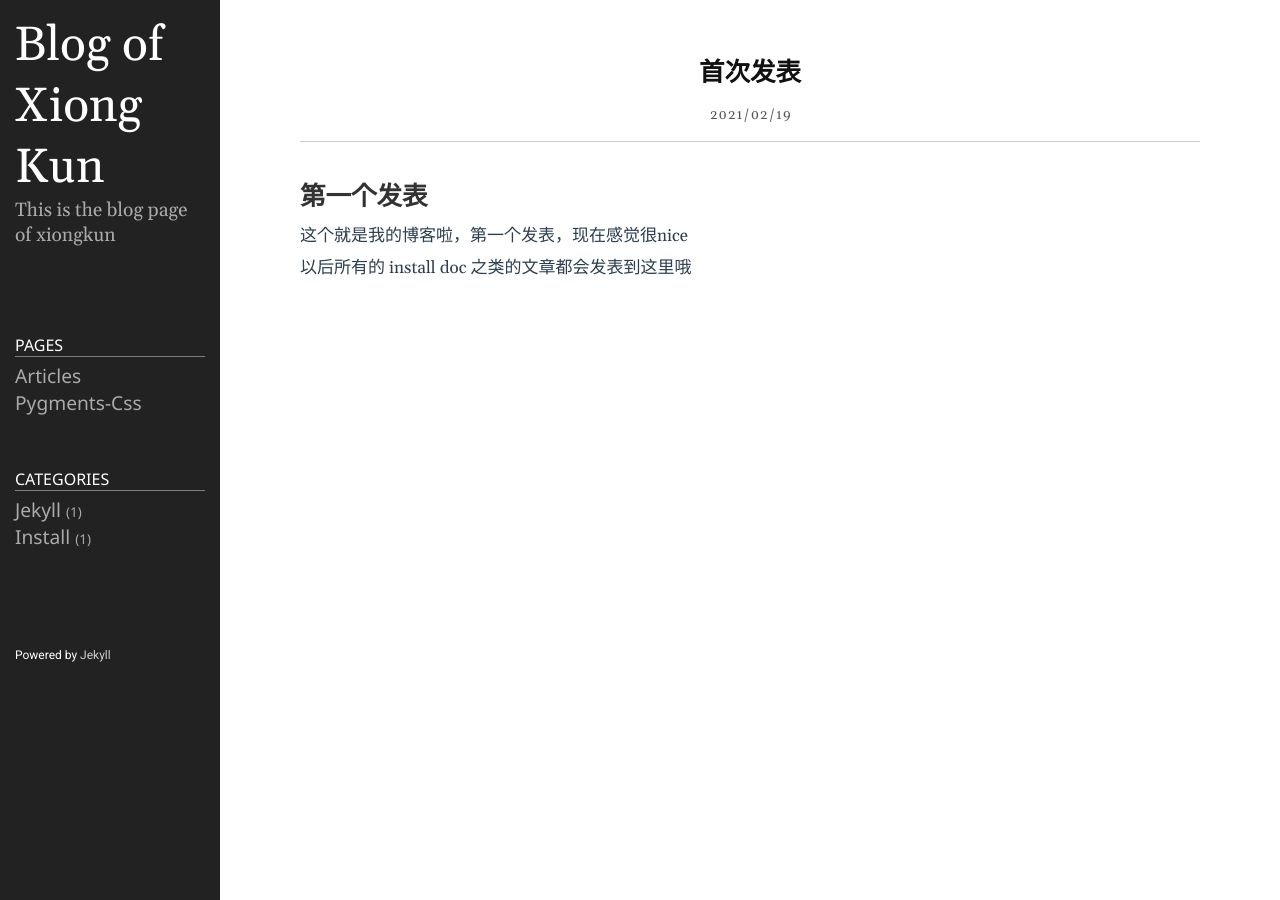
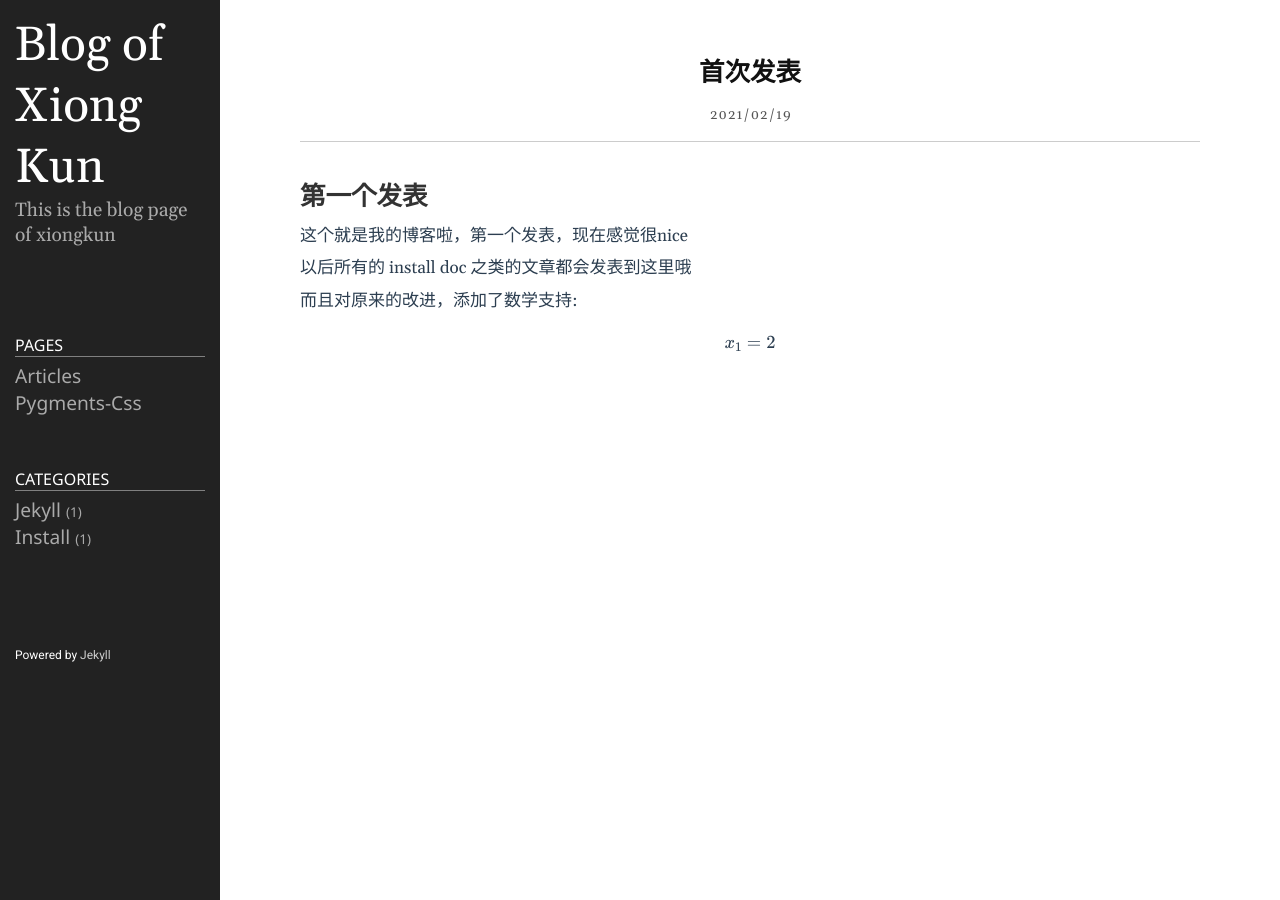
Before and after one commit to 2742195759/xkblog, a Jekyll site: the page built from _posts/2021-02-19-首次发表.markdown, in a window 1280 px wide. Built offline with Jekyll 4.4.1, drawn with Linux system fonts in a browser that asks for light colours; part of the change alters nothing that is shown.

```diff
--- a/_includes/post.html
+++ b/_includes/post.html
@@ -1,4 +1,15 @@
 <article class="post">
+    <script src="https://polyfill.io/v3/polyfill.min.js?features=es6"></script>
+    <script id="MathJax-script" async src="https://cdn.jsdelivr.net/npm/mathjax@3/es5/tex-mml-chtml.js"></script>
+    <script>
+        MathJax = {
+          tex: {
+            inlineMath: [['$', '$']],
+            processEscapes: true
+          }
+        };
+    </script>
+
 	<header class="post-header">
 		<div class="post-title">
 			{{ page.title | escape }}
--- a/_posts/2021-02-19-首次发表.markdown
+++ b/_posts/2021-02-19-首次发表.markdown
@@ -9,3 +9,7 @@ category: install
 这个就是我的博客啦，第一个发表，现在感觉很nice
 
 以后所有的 install doc 之类的文章都会发表到这里哦
+
+而且对原来的改进，添加了数学支持:
+
+$$x_1 = 2$$
```
